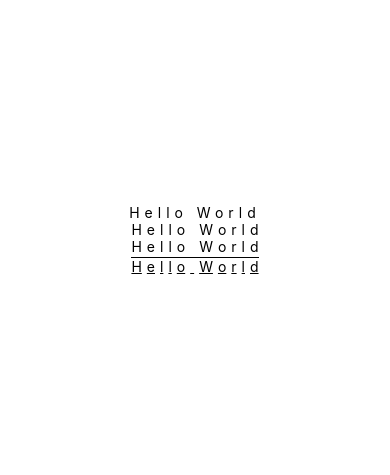
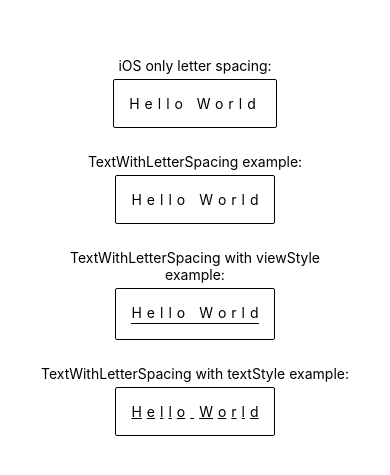
Before and after one commit to madeintandem/react-native-x-platform-letter-spacing, a React Native app: screen / in a window 390 px wide. Shown: the part 183-658 px from the top of the page. Built offline with nearby package versions, Linux system fonts and the light colour scheme.

Commit message:
Style changes for the examples

```diff
--- a/App.js
+++ b/App.js
@@ -4,14 +4,37 @@ import { TextWithLetterSpacing } from './TextWithLetterSpacing'
 
 const SPACING = 5
 
+const Section = (props) => (<View style={styles.section}>{props.children}</View>)
+const Label = (props) => (<Text style={styles.label}>{props.children}</Text>)
+
 export default class App extends React.Component {
   render() {
     return (
       <View style={styles.container}>
-        <Text style={styles.text}>Hello World</Text>
-        <TextWithLetterSpacing spacing={SPACING}>Hello World</TextWithLetterSpacing>
-        <TextWithLetterSpacing spacing={SPACING} viewStyle={styles.withSpacingViewStyle}>Hello World</TextWithLetterSpacing>
-        <TextWithLetterSpacing spacing={SPACING} textStyle={styles.withSpacingTextStyle}>Hello World</TextWithLetterSpacing>
+
+        <Label>iOS only letter spacing:</Label>
+        <Section>
+          <Text style={{ letterSpacing: SPACING }}>Hello World</Text>
+        </Section>
+
+        <Label>TextWithLetterSpacing example:</Label>
+        <Section>
+          <TextWithLetterSpacing spacing={SPACING}>Hello World</TextWithLetterSpacing>
+        </Section>
+
+        <Label>TextWithLetterSpacing with viewStyle example:</Label>
+        <Section>
+          <TextWithLetterSpacing spacing={SPACING} viewStyle={styles.withSpacingViewStyle}>
+            Hello World
+          </TextWithLetterSpacing>
+        </Section>
+
+        <Label>TextWithLetterSpacing with textStyle example:</Label>
+        <Section>
+          <TextWithLetterSpacing spacing={SPACING} textStyle={styles.withSpacingTextStyle}>
+            Hello World
+          </TextWithLetterSpacing>
+        </Section>
       </View>
     );
   }
@@ -24,8 +47,16 @@ const styles = StyleSheet.create({
     alignItems: 'center',
     justifyContent: 'center',
   },
-  text: {
-    letterSpacing: SPACING
+  section: {
+    borderWidth: 1,
+    borderRadius: 2,
+    padding: 15,
+    margin: 5
+  },
+  label: {
+    marginTop: 20,
+    width: '80%',
+    textAlign: 'center'
   },
   withSpacingViewStyle: {
     paddingBottom: 2,
```
